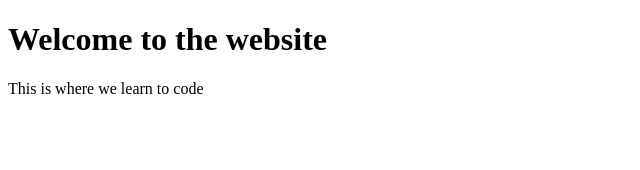
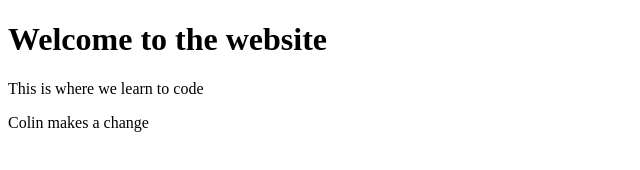
Before and after one commit to luckettj/our-website, a plain HTML site: page index.html in a window 1280 px wide. Shown: the whole page, without its empty margins (0-640 px from the left). Drawn offline with Linux system fonts and the light colour scheme.

Commit message:
Colin adds text

```diff
--- a/index.html
+++ b/index.html
@@ -9,5 +9,7 @@
 
 	<p>This is where we learn to code</p>
 
+	<p>Colin makes a change</p>
+
 </body>
 </html>
```
